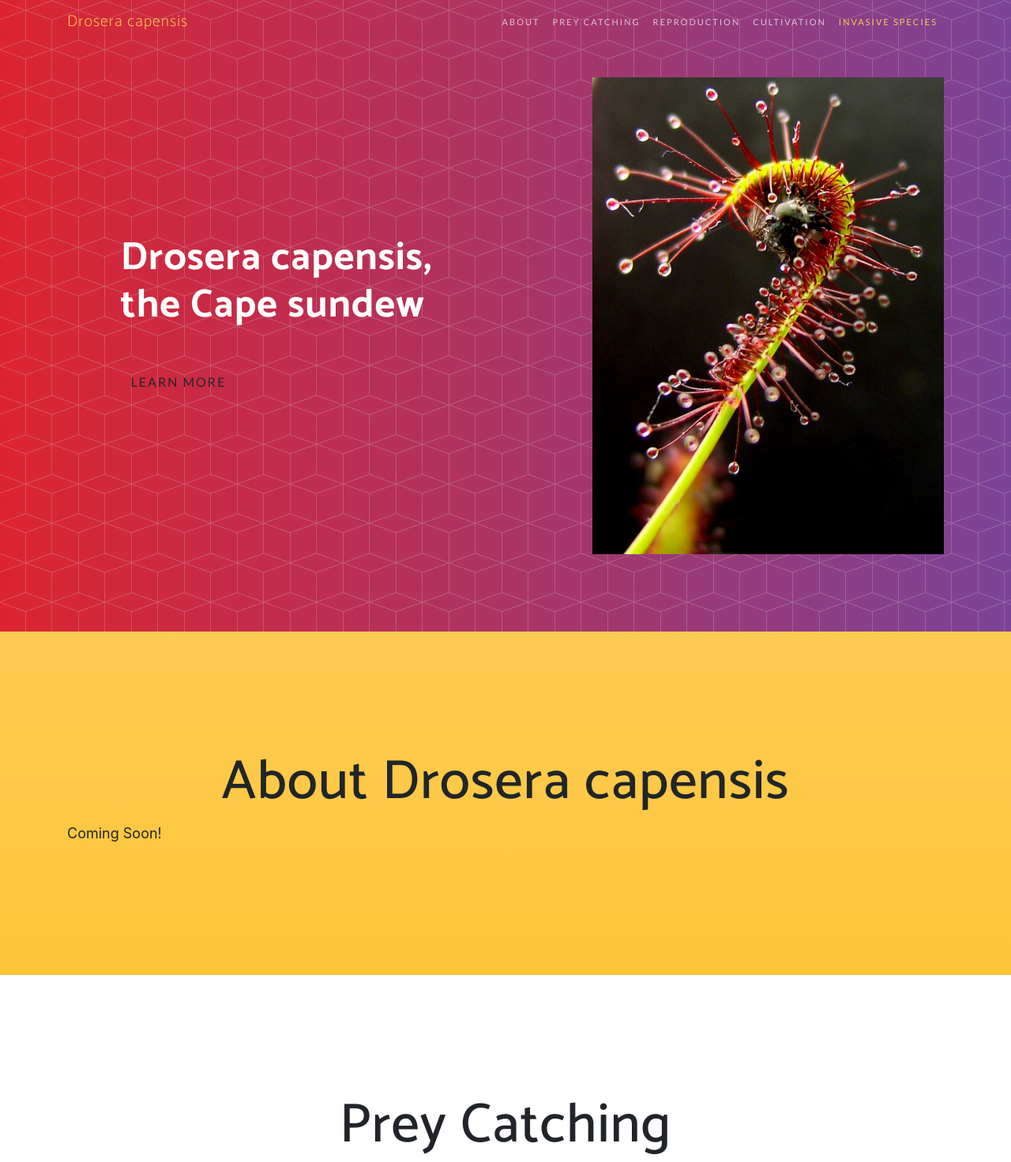
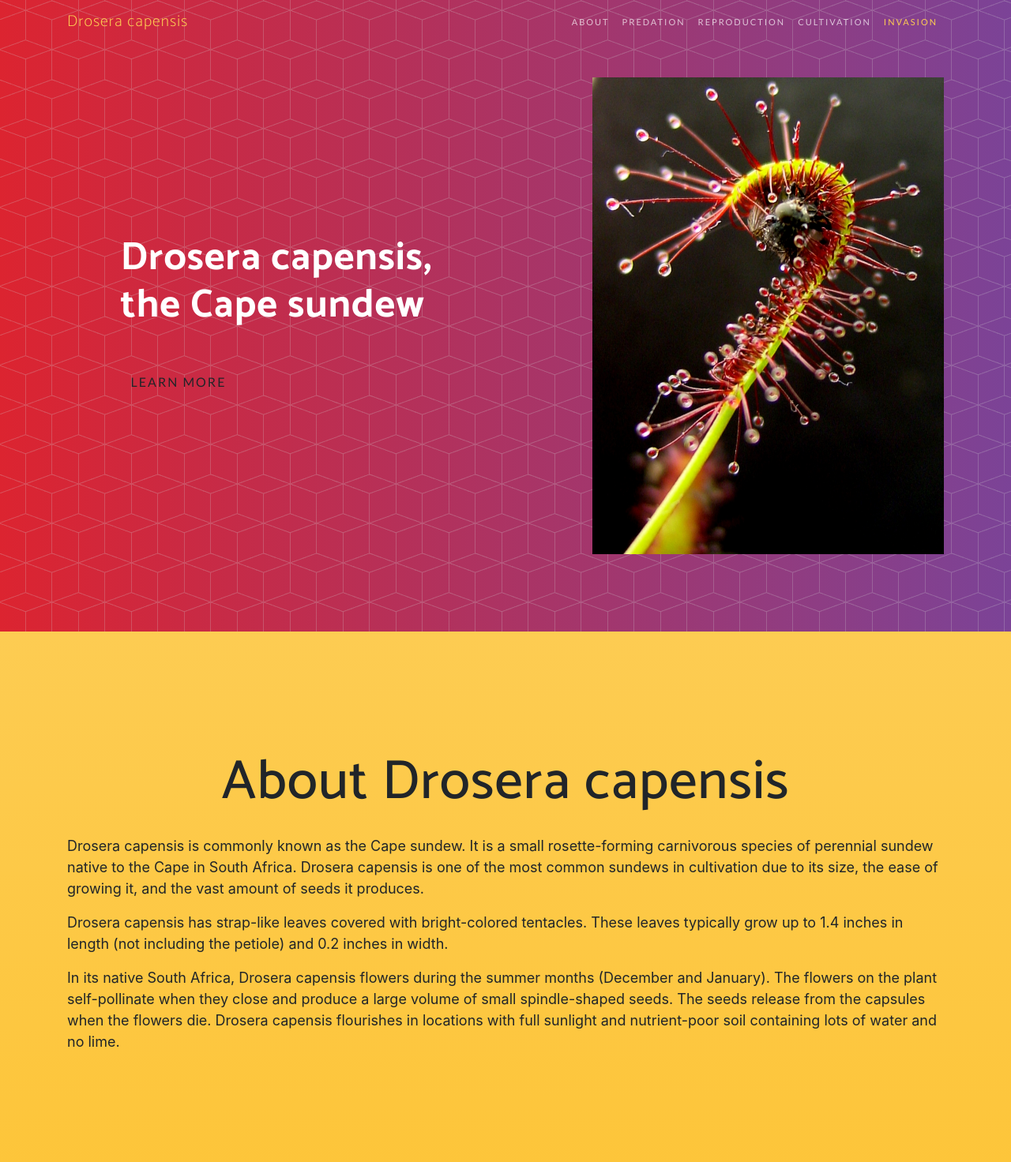
Before and after one commit to markcaldropoli/drosera, a website with bundled scripts: page index.html in a window 1280 px wide. Shown: the top 1472 px of the page at 79% size. Built offline with nearby package versions, Linux system fonts and the light colour scheme; a web font is replaced by a local one.

Commit message:
Add information for about section

```diff
--- a/index.html
+++ b/index.html
@@ -54,7 +54,7 @@
             <a class="nav-link js-scroll-trigger" href="#about">About</a>
           </li>
           <li class="nav-item">
-            <a class="nav-link js-scroll-trigger" href="#preycatching">Prey Catching</a>
+            <a class="nav-link js-scroll-trigger" href="#predation">Predation</a>
           </li>
           <li class="nav-item">
             <a class="nav-link js-scroll-trigger" href="#reproduction">Reproduction</a>
@@ -63,7 +63,7 @@
             <a class="nav-link js-scroll-trigger" href="#cultivation">Cultivation</a>
           </li>
           <li class="nav-item">
-            <a class="nav-link js-scroll-trigger" href="#invasive">Invasive Species</a>
+            <a class="nav-link js-scroll-trigger" href="#invasion">Invasion</a>
           </li>
         </ul>
       </div>
@@ -93,17 +93,20 @@
           <h2 class="section-heading">About Drosera capensis</h2>
         </div>
         <div class="col-md-12 mx-auto">
-          <p>Coming Soon!</p>
+          <p></p>
+          <p>Drosera capensis is commonly known as the Cape sundew. It is a small rosette-forming carnivorous species of perennial sundew native to the Cape in South Africa. Drosera capensis is one of the most common sundews in cultivation due to its size, the ease of growing it, and the vast amount of seeds it produces.</p>
+          <p>Drosera capensis has strap-like leaves covered with bright-colored tentacles. These leaves typically grow up to 1.4 inches in length (not including the petiole) and 0.2 inches in width.</p>
+          <p>In its native South Africa, Drosera capensis flowers during the summer months (December and January). The flowers on the plant self-pollinate when they close and produce a large volume of small spindle-shaped seeds. The seeds release from the capsules when the flowers die. Drosera capensis flourishes in locations with full sunlight and nutrient-poor soil containing lots of water and no lime.</p>
         </div>
       </div>
     </div>
   </section>
 
-  <section class="download" id="preycatching">
+  <section class="download" id="predation">
       <div class="container">
           <div class="row">
               <div class="col-md-12 mx-auto text-center">
-                  <h2 class="section-heading">Prey Catching</h2>
+                  <h2 class="section-heading">Predation</h2>
               </div>
               <div class="col-md-12 mx-auto">
                   <p>Coming Soon!</p>
@@ -138,11 +141,11 @@
       </div>
   </section>
 
-  <section class="download bg-primary" id="invasive">
+  <section class="download bg-primary" id="invasion">
     <div class="container">
       <div class="row">
         <div class="col-md-12 mx-auto text-center">
-          <h2 class="section-heading">Invasive Species</h2>
+          <h2 class="section-heading">Invasion</h2>
         </div>
         <div class="col-md-12 mx-auto">
           <p>Coming Soon!</p>
```
